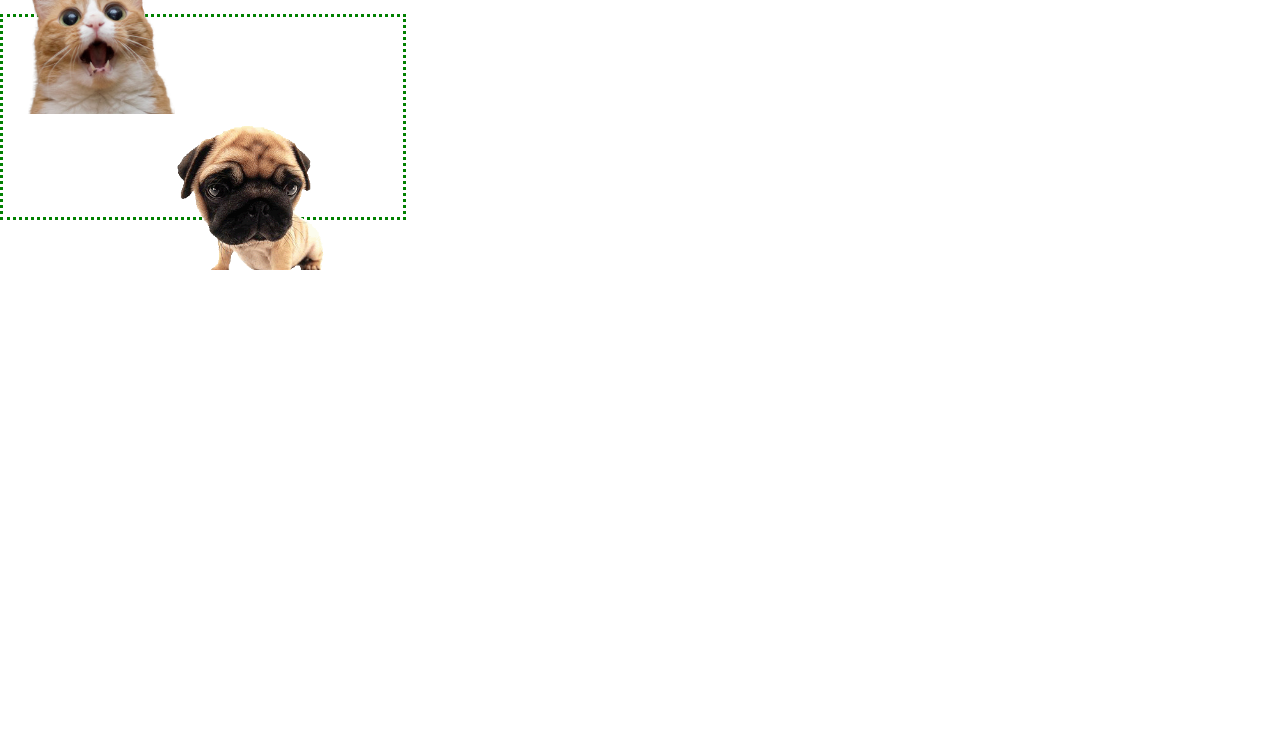
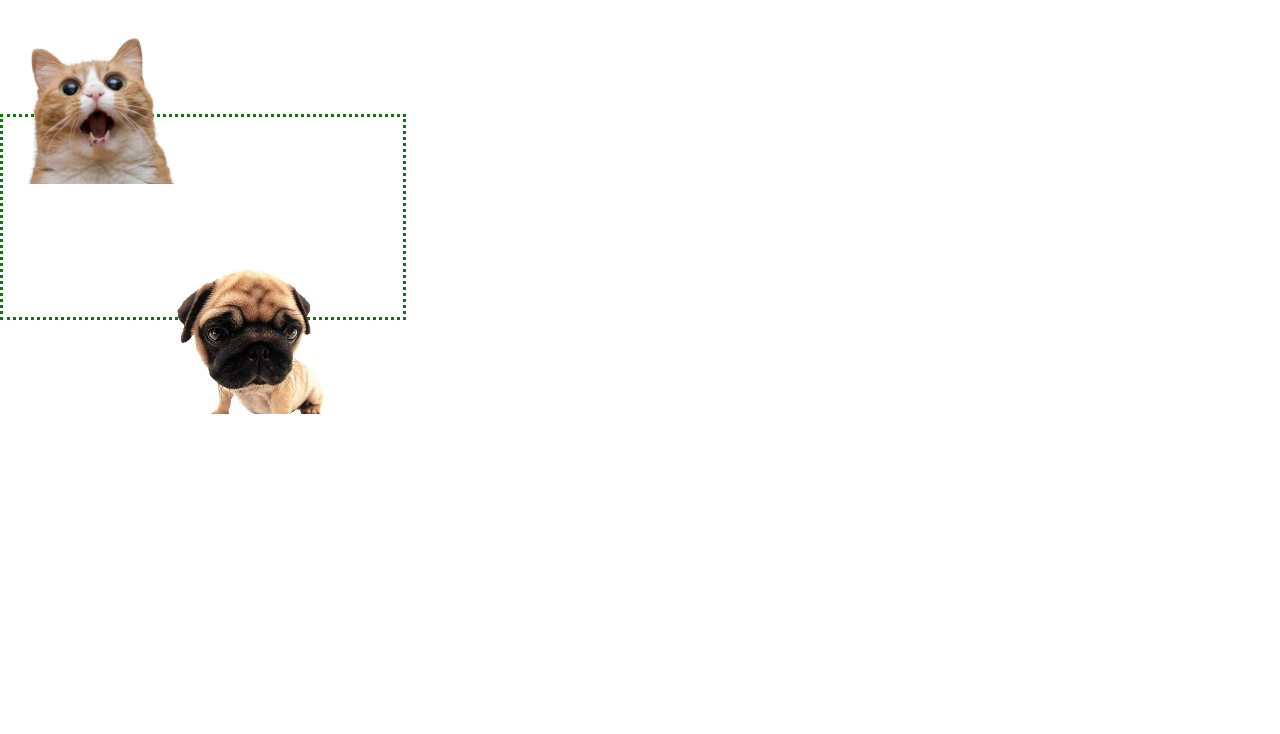
Before and after one commit to dmytrosokolovtechin/dsadas, a plain HTML site: page tinklapiu/7diena/14-uzduotis/index.html in a window 1280 px wide. Shown: the part 66-800 px from the top of the page. Drawn offline with nearby package versions, Linux system fonts and the light colour scheme.

Commit message:
14-uzduotis

```diff
--- a/tinklapiu/7diena/14-uzduotis/css/style.css
+++ b/tinklapiu/7diena/14-uzduotis/css/style.css
@@ -52,13 +52,14 @@ main {
     width: 400px;
     height: 200px;
     border: 3px dotted green;
-    position: relative;
+    position: absolute;
+    top: 100px;
 }
 
 
 .cat {
     position: absolute;
-    top: -50px;
+    top: 20px;
     left: 100px;
     transform: translateX(-50%);
     width: 150px;
@@ -66,7 +67,7 @@ main {
 
 .dog {
     position: absolute;
-    bottom: -50px;
+    bottom: -400px;
     left: 250px;
     transform: translateX(-50%);
     width: 150px;
```
